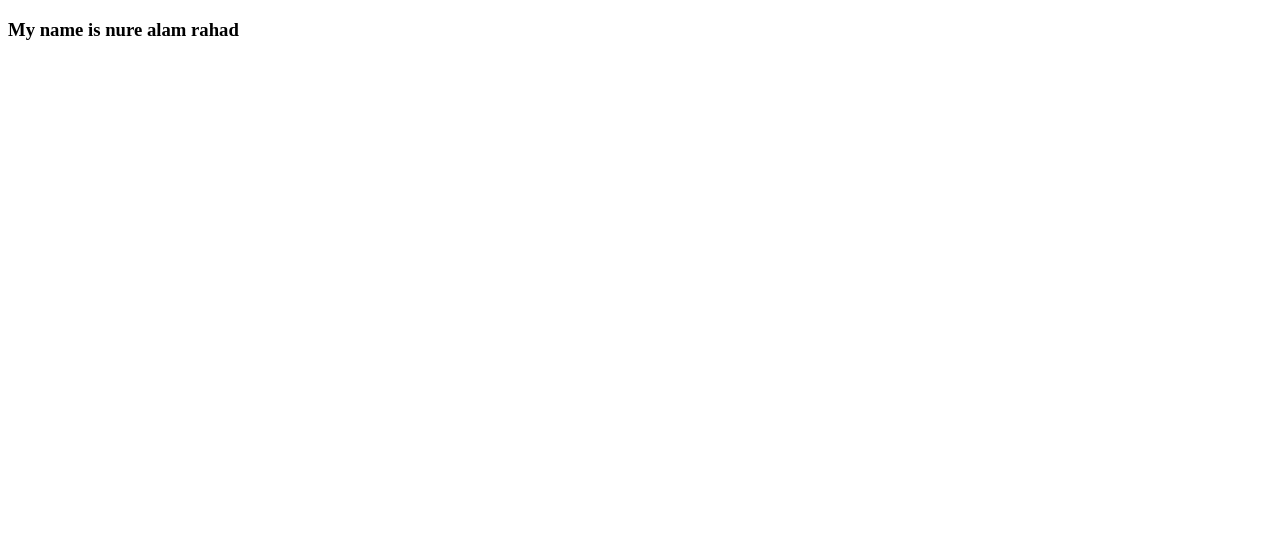
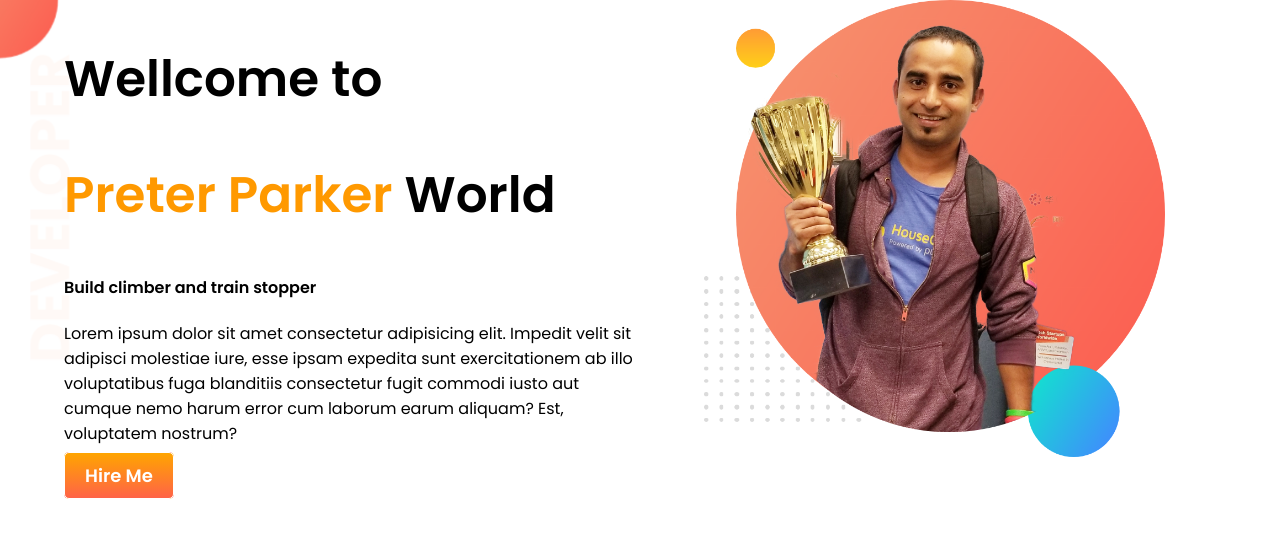
Before and after one commit to Rahadm19/developer-portfolio, a plain HTML site: page index.html in a window 1280 px wide. Drawn offline with Linux system fonts and the light colour scheme.

Commit message:
top Banner Added

```diff
--- a/index.html
+++ b/index.html
@@ -1,13 +1,37 @@
 <!DOCTYPE html>
 <html lang="en">
+
 <head>
     <meta charset="UTF-8">
     <meta http-equiv="X-UA-Compatible" content="IE=edge">
     <meta name="viewport" content="width=device-width, initial-scale=1.0">
     <title>Developer Portfolio</title>
+    <link rel="preconnect" href="https://fonts.googleapis.com">
+    <link rel="preconnect" href="https://fonts.gstatic.com" crossorigin>
+    <link href="https://fonts.googleapis.com/css2?family=Poppins:wght@400;600&display=swap" rel="stylesheet">
     <link rel="stylesheet" href="style.css">
 </head>
+
 <body>
-    <h3>My name is nure alam rahad</h3>
+    <section class="front-highlight">
+        <div class="brand">
+            <div class="brand-name half-width">
+                <h1>Wellcome to</h1>
+                <h1> <span style="color:rgb(255, 153, 0);">Preter Parker</span> World</h1>
+                <h4>Build climber and train stopper</h4>
+                <p>Lorem ipsum dolor sit amet consectetur adipisicing elit. Impedit velit sit adipisci molestiae iure,
+                    esse ipsam
+                    expedita sunt exercitationem ab illo voluptatibus fuga blanditiis consectetur fugit commodi iusto
+                    aut cumque
+                    nemo harum error cum laborum earum aliquam? Est, voluptatem nostrum?
+                </p>
+                <a href="https://www.google.com/" class="Hireme-button" target="_blank">Hire Me</a>
+            </div>
+            <div class="brandimg half-width">
+                <img src="/images/jhankar.png" alt="">
+            </div>
+        </div>
+    </section>
 </body>
+
 </html>
--- a/style.css
+++ b/style.css
@@ -0,0 +1,40 @@
+body {
+    font-family: 'Poppins', sans-serif;
+    margin: 0 auto;
+}
+
+h1 {
+    font-size: 50px;
+}
+
+.front-highlight {
+    background-image: url("/images/top-banner.png");
+    background-repeat: no-repeat;
+}
+
+.Hireme-button {
+    text-decoration: none;
+    border: 1px solid;
+    background-image: linear-gradient(orange, tomato);
+    color: #fff;
+    padding: 10px 20px;
+    font-size: large;
+    font-weight: 600;
+    border-radius: 5px;
+    width: 50px;
+
+
+}
+
+.brand {
+    display: flex;
+}
+
+.half-width {
+    width: 50%;
+    padding-left: 5%;
+}
+
+.half-width img {
+    width: 80%;
+}
```
Also changed, not shown: images/dream-bg.png (added), images/exp-bg.png (added), images/jhankar.png (added), images/jhankar2.png (added), images/my-bg.png (added), images/my-bg2.png (added), images/top-banner.png (added).
